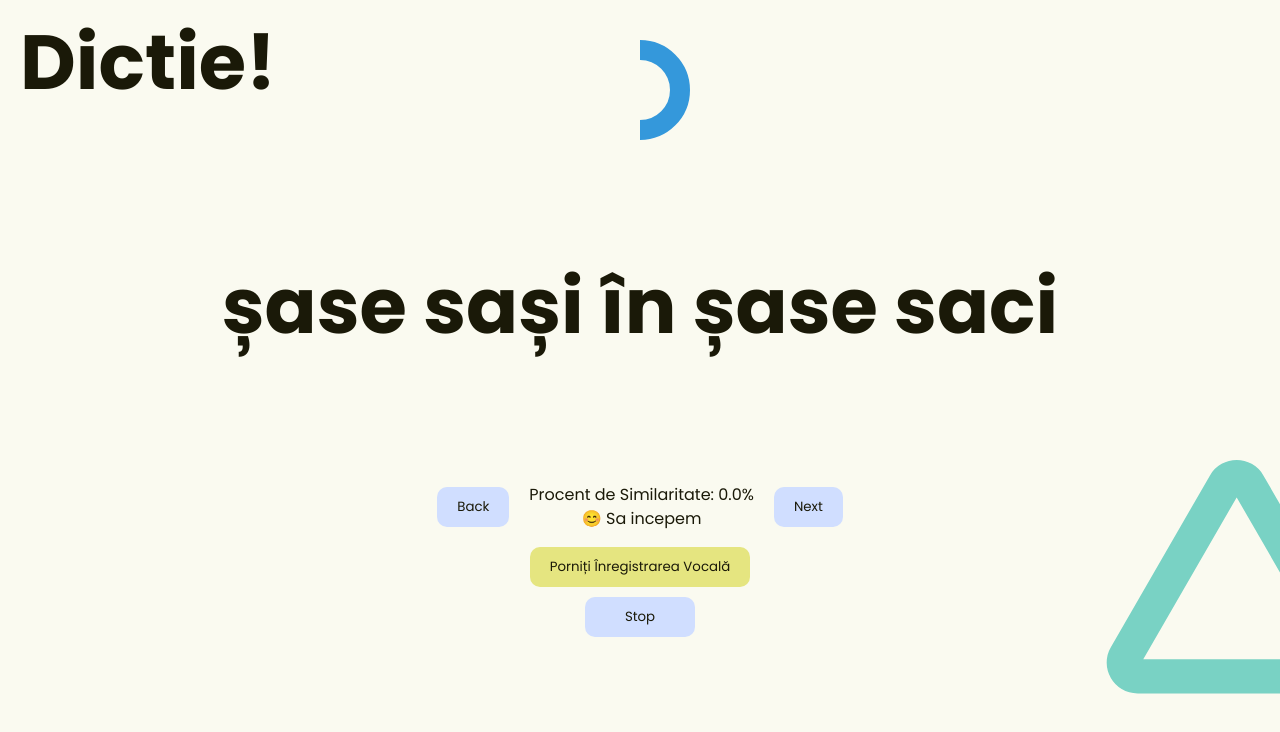
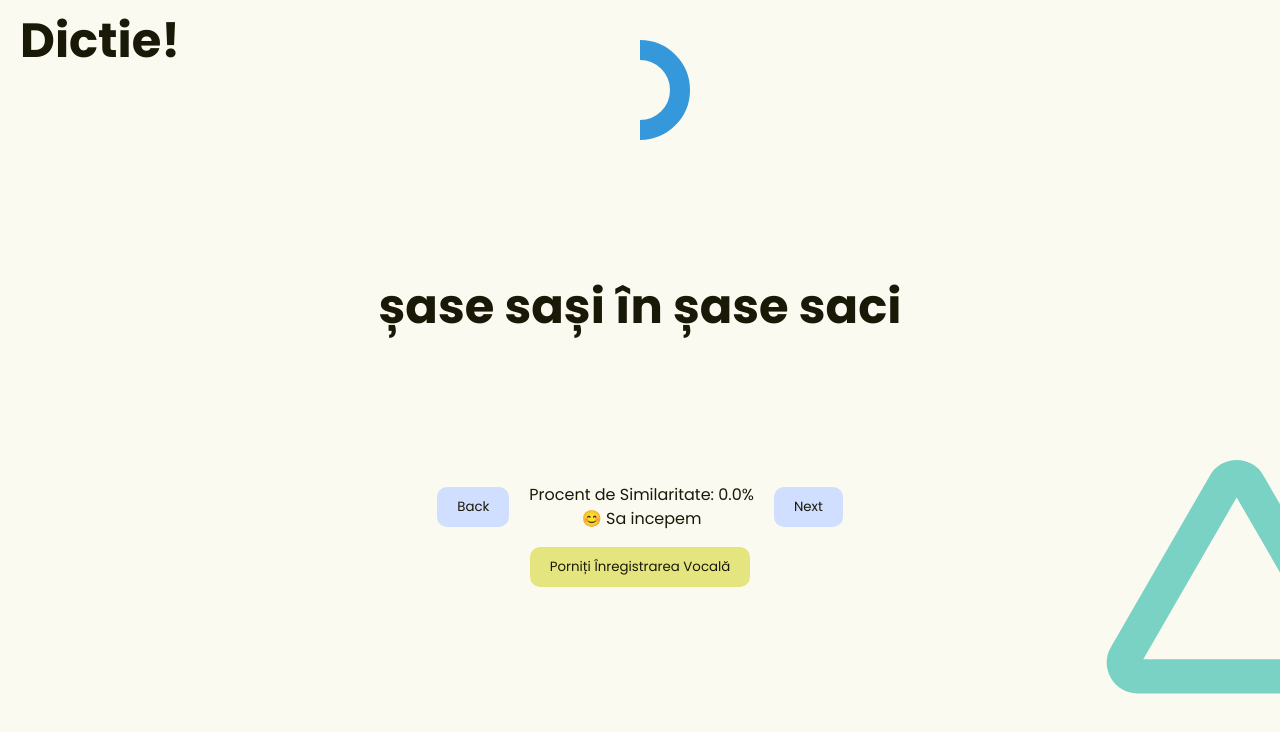
Before and after one commit to paluras/Dictie, a React (Vite) app in the folder dictie/: page / in a window 1280 px wide. Shown: the top 732 px of the page. Built offline with nearby package versions, Linux system fonts and the light colour scheme.

Commit message:
Make logic for btn

```diff
--- a/dictie/src/App.css
+++ b/dictie/src/App.css
@@ -32,7 +32,7 @@ header {
 
 h1 {
   overflow-wrap: break-word;
-  font-size: clamp(6vw, 7vw, 3rem);
+  font-size: 3rem;
   flex-shrink: 1;
   z-index: 200;
 }
@@ -49,6 +49,13 @@ button {
 }
 .start-btn {
   background-color: var(--secondary);
+}
+
+.stop{
+  display: flex;
+  width: 150px;
+  justify-content: center;
+
 }
 
 /* Need a disclaimer for audio and speech api perception */
--- a/dictie/src/App.tsx
+++ b/dictie/src/App.tsx
@@ -11,9 +11,24 @@ const VoiceInput: React.FC = () => {
 
   const [speechEnd, setSpeechEnd] = useState<boolean>(true);
 
+
+//  thinkk of another logic for this
+  const [displayNone , setDisplayNone] = useState<string>("flex")
+  const [displayNoneRev , setDisplayNoneRev] = useState<string>("none")
+
+
+
+
   const [index, setIndex] = useState<number>(0);
   const [similarityPercentage, setSimilarityPercentage] = useState<number>(0);
   const [feeling, setFeeting] = useState<string>(" ");
+
+
+
+
+
+
+
 
   const documentBody = document.body;
   const startButton: HTMLButtonElement | null =
@@ -56,6 +71,8 @@ const VoiceInput: React.FC = () => {
 
     recognition.onaudiostart = () => {
       setSpeechEnd(false);
+      setDisplayNone("none")
+      setDisplayNoneRev("flex")
       documentBody.style.backgroundColor = "#E5E581";
       startButton.style.backgroundColor = "#79d2c4";
 
@@ -96,12 +113,17 @@ const VoiceInput: React.FC = () => {
       //       }, 1000);
       // }, 1000);}
       setSpeechEnd(true);
+      setDisplayNone("flex")
+      setDisplayNoneRev("none")
     };
     const stopBtn : HTMLElement = document.querySelector(".stop") as HTMLElement;
-    stopBtn.onclick = () => {
+
+
+      stopBtn.onclick = () => {
       recognition.abort();
       console.log("Speech recognition aborted.");
-    };
+    }
+
 
     recognition.onresult = (event: { results: { transcript: string }[][] }) => {
       const transcript: string = event.results[0][0].transcript;
@@ -216,10 +238,13 @@ const VoiceInput: React.FC = () => {
 
         <div className="container-btns">
           {" "}
-          <button className="start-btn" onClick={handleVoiceInput}>
+
+         <button style={{display:displayNone}} className="start-btn" onClick={handleVoiceInput}>
             Porniți Înregistrarea Vocală
           </button>
-          <button className="stop">Stop</button>
+          <button style={{display:displayNoneRev}} className="stop">Stop</button>
+
+
         </div>
         {spokenText && (
           <div className="spoken-text">
```
